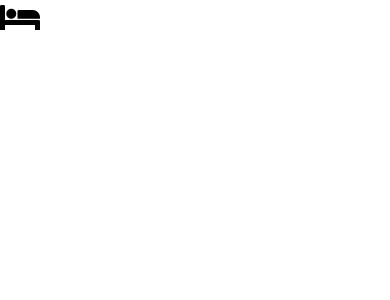
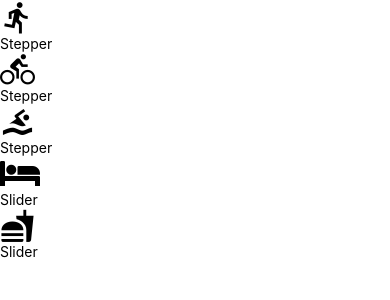
Before and after one commit to haydenupwork/simple-reactnative-fitness, a React Native app: screen / in a window 390 px wide. Shown: the top 300 px of the page. Built offline with nearby package versions, Linux system fonts and the light colour scheme.

Commit message:
feat: Rendered the stepper and slider initial content to the screen

```diff
--- a/components/AddEntry.js
+++ b/components/AddEntry.js
@@ -1,5 +1,12 @@
+// External Components
 import React, { Component } from 'react'
 import { View, Text } from 'react-native'
+
+// Our Components
+import Slider from './Slider'
+import Stepper from './Stepper'
+
+// Our Helpers
 import { getMetricMetaInfo } from '../utils/helpers'
 
 export default class AddEntry extends Component {
@@ -40,9 +47,33 @@
   }
 
   render () {
+    const metaInfo = getMetricMetaInfo();
+
     return (
       <View>
-        { getMetricMetaInfo('sleep').getIcon()}
+        { Object.keys(metaInfo).map(key => {
+          const { getIcon, type, ...rest } = metaInfo[key];
+          const value = this.state[key]
+
+          return (
+            <View key={key}>
+              {getIcon()}
+              { type === 'slider'
+                  ? <Slider
+                      value={value}
+                      onChange={value => this.slide(key, value)}
+                      { ...rest }
+                    />
+                  : <Stepper
+                      value={value}
+                      onIncrement={() => this.increment(key)}
+                      onDecrement={() => this.decrement(key)}
+                      { ...rest }
+                    />
+              }
+            </View>
+          )
+        })}
       </View>
     )
   }
--- /dev/null
+++ b/components/Slider.js
@@ -0,0 +1,12 @@
+import React, { Component } from 'react'
+import { View, Text } from 'react-native'
+
+export default class Slider extends Component {
+  render () {
+    return (
+      <View>
+        <Text>Slider</Text>
+      </View>
+    )
+  }
+}
--- /dev/null
+++ b/components/Stepper.js
@@ -0,0 +1,12 @@
+import React, { Component } from 'react'
+import { View, Text } from 'react-native'
+
+export default class Stepper extends Component {
+  render () {
+    return (
+      <View>
+        <Text>Stepper</Text>
+      </View>
+    )
+  }
+}
```
